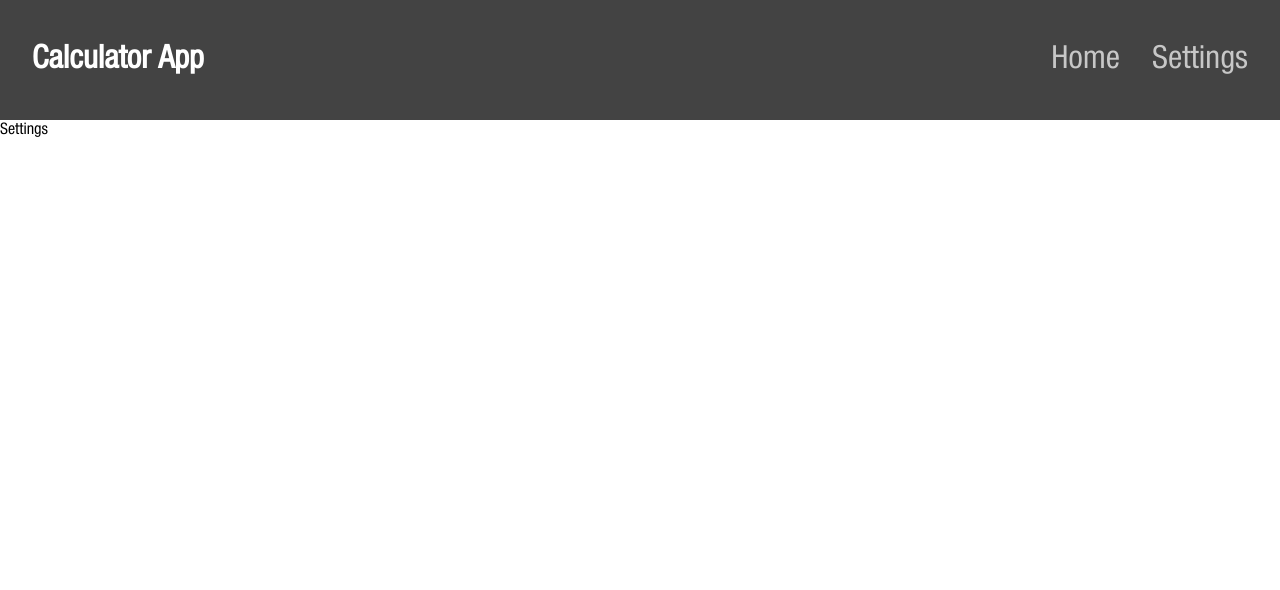
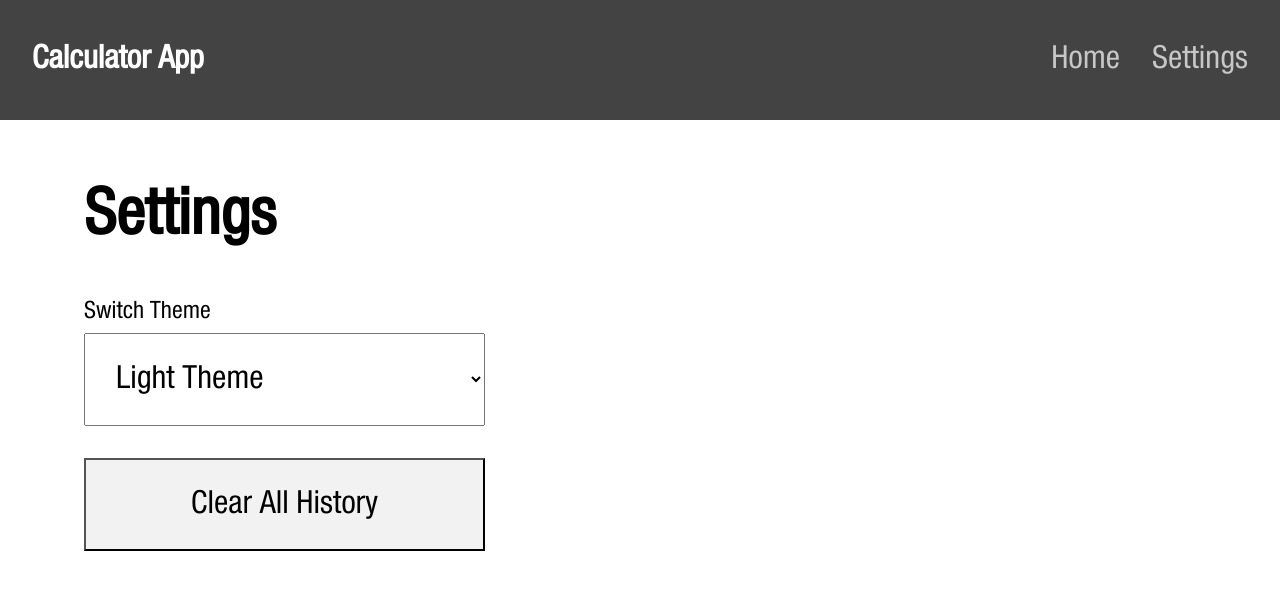
Before and after one commit to Rus-Abd/education-task-calculator, a React (Create React App) app in the folder education-task-calculator/: page /settings in a window 1280 px wide. Shown: the top 590 px of the page. Built offline with nearby package versions, Linux system fonts and the light colour scheme.

Commit message:
feat: add history

```diff
--- a/education-task-calculator/package.json
+++ b/education-task-calculator/package.json
@@ -10,6 +10,7 @@
     "react-dom": "^18.1.0",
     "react-router-dom": "^6.3.0",
     "react-scripts": "5.0.1",
+    "styled-components": "^5.3.5",
     "web-vitals": "^2.1.0"
   },
   "scripts": {
@@ -17,8 +18,8 @@
     "build": "react-scripts build",
     "test": "react-scripts test",
     "eject": "react-scripts eject",
-    "eslint:test": "eslint . --ext .ts,.js,.tsx,.jsx",
-    "eslint:fix": "eslint . --ext .ts,.js,.tsx,.jsx --fix"
+    "eslint:test": "eslint . --ext .js,.jsx",
+    "eslint:fix": "eslint . --ext .js,.jsx --fix"
   },
   "eslintConfig": {
     "extends": [
--- a/education-task-calculator/src/components/History/History.jsx
+++ b/education-task-calculator/src/components/History/History.jsx
@@ -1,15 +1,19 @@
-import React from 'react';
+import React, { useEffect } from 'react';
+
 import './history.css';
 export const History = ({ history }) => {
+  useEffect(() => {});
   return (
     <div className="history">
       <div className="history-line"></div>
       <div className="history-log">
         <span>History</span>
         <ul className="history-log-values">
-          {history.map((el, index) => (
-            <li key={index}>{el}</li>
-          ))}
+          {history ? (
+            history.map((el, index) => <li key={index}>{el}</li>)
+          ) : (
+            <></>
+          )}
         </ul>
       </div>
     </div>
--- a/education-task-calculator/src/components/History/history.css
+++ b/education-task-calculator/src/components/History/history.css
@@ -11,14 +11,15 @@
 .history-log span {
   font-size: 32px;
   margin-left: 160px;
-  margin-bottom: 50px;
 }
 .history-log-values {
   margin-left: 53px;
+  margin-top: 50px;
   list-style: none;
   display: flex;
   flex-direction: column;
 }
 .history-log-values li {
   margin-bottom: 20px;
+  font-size: 32px;
 }
--- a/education-task-calculator/src/components/Keypad/Keypad.jsx
+++ b/education-task-calculator/src/components/Keypad/Keypad.jsx
@@ -1,19 +1,19 @@
 import React, { useEffect, useState } from 'react';
 import { calculate } from '../../utils/calculate';
+import { setToLS } from '../../utils/storage';
 import './keypad.css';
 export const Keypad = ({ setDisplayVal, setHistory, history }) => {
   const [stack, setStack] = useState([]);
   const handleClick = (e) => {
     const value = e.target.innerHTML;
     if (value === '=') {
-      //   console.log(calculate(stack.join('')));
       try {
         setDisplayVal(calculate(stack.join('')));
+        setHistory(history.concat(stack.join('')));
+        setToLS('history', history);
       } catch (error) {
         console.log(error);
       }
-
-      setHistory(history.concat(stack.join('')));
     } else if (value === 'CE') {
       setStack(
         stack.filter((el, index) => {
@@ -34,7 +34,13 @@ export const Keypad = ({ setDisplayVal, setHistory, history }) => {
   };
   useEffect(() => {
     setDisplayVal(stack.join(''));
-  }, [setDisplayVal, stack]);
+    setToLS('history', history);
+  }, [history, setDisplayVal, stack]);
+  useEffect(() => {
+    return () => {
+      setToLS('history', history);
+    };
+  });
   return (
     <div className="keypad" onClick={(e) => handleClick(e)}>
       <button className="button">C</button>
--- a/education-task-calculator/src/containers/Calculator/Calculator.jsx
+++ b/education-task-calculator/src/containers/Calculator/Calculator.jsx
@@ -2,13 +2,14 @@ import React, { useState } from 'react';
 import Display from '../../components/Display/Display';
 import { History } from '../../components/History/History';
 import { Keypad } from '../../components/Keypad/Keypad';
+import { getFromLS } from '../../utils/storage';
 import './calculator.css';
 
 export const displayContext = React.createContext();
 
 export const Calculator = () => {
   const [displayVal, setDisplayVal] = useState('');
-  const [history, setHistory] = useState([]);
+  const [history, setHistory] = useState(getFromLS('history') || []);
   return (
     <main className="container">
       <div className="container-calculations">
--- a/education-task-calculator/src/screens/Settings/Settings.jsx
+++ b/education-task-calculator/src/screens/Settings/Settings.jsx
@@ -1,7 +1,27 @@
 import React, { Component } from 'react';
+import { setToLS } from '../../utils/storage';
+import './settings.css';
+export default class Settings extends Component {
+  eraseHistory() {
+    setToLS('history', '');
+  }
+  render() {
+    return (
+      <div className="settings">
+        <h2>Settings</h2>
+        <div className="settings-theme">
+          <label htmlFor="">Switch Theme</label>
+          <select name="" id="">
+            <option value="dog">Light Theme</option>
+            <option value="cat">Dark Theme</option>
+            <option value="hamster">Colored Theme</option>
+          </select>
+        </div>
 
-export default class Settings extends Component {
-  render() {
-    return <div>Settings</div>;
+        <button className="settings-clear" onClick={this.eraseHistory}>
+          Clear All History
+        </button>
+      </div>
+    );
   }
 }
--- /dev/null
+++ b/education-task-calculator/src/screens/Settings/settings.css
@@ -0,0 +1,35 @@
+.settings {
+  margin-top: 61px;
+  margin-left: 84px;
+  display: flex;
+  flex-direction: column;
+  font-size: 32px;
+}
+.settings h2 {
+  font-size: 64px;
+  margin-bottom: 46px;
+}
+.settings-theme {
+  display: flex;
+  flex-direction: column;
+}
+.settings-theme label {
+  font-size: 24px;
+  margin-bottom: 7px;
+}
+.settings-theme select {
+  width: 401px;
+  height: 93px;
+  font-size: 32px;
+  cursor: pointer;
+  text-indent: 27px;
+}
+
+.settings-clear {
+  cursor: pointer;
+  width: 401px;
+  height: 93px;
+  margin-top: 32px;
+  background: #f2f2f2 0% 0% no-repeat padding-box;
+  font-size: 32px;
+}
--- a/education-task-calculator/src/utils/handleClick.js
+++ /dev/null
@@ -1,6 +0,0 @@
-export default function handleClick(e) {
-  const value = e.target.value;
-  if (value.match(/^\d*\.?\d*$/)) {
-    return value;
-  }
-}
--- /dev/null
+++ b/education-task-calculator/src/utils/storage.js
@@ -0,0 +1,12 @@
+export const setToLS = (key, value) => {
+  window.localStorage.setItem(key, JSON.stringify(value));
+};
+
+export const getFromLS = (key) => {
+  const value = window.localStorage.getItem(key);
+
+  if (value) {
+    return JSON.parse(value) || [];
+  }
+  return [];
+};
```
Also changed, not shown: education-task-calculator/src/constants/themes.json (added, +19 -0 lines), 1 other file (tests, documents, lock files or other folders).
